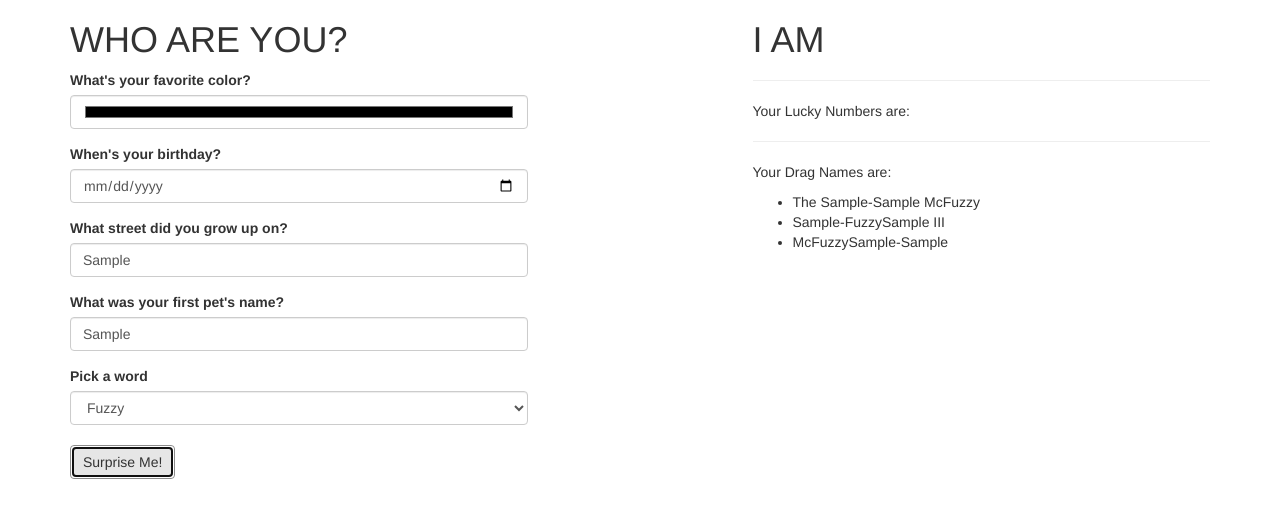
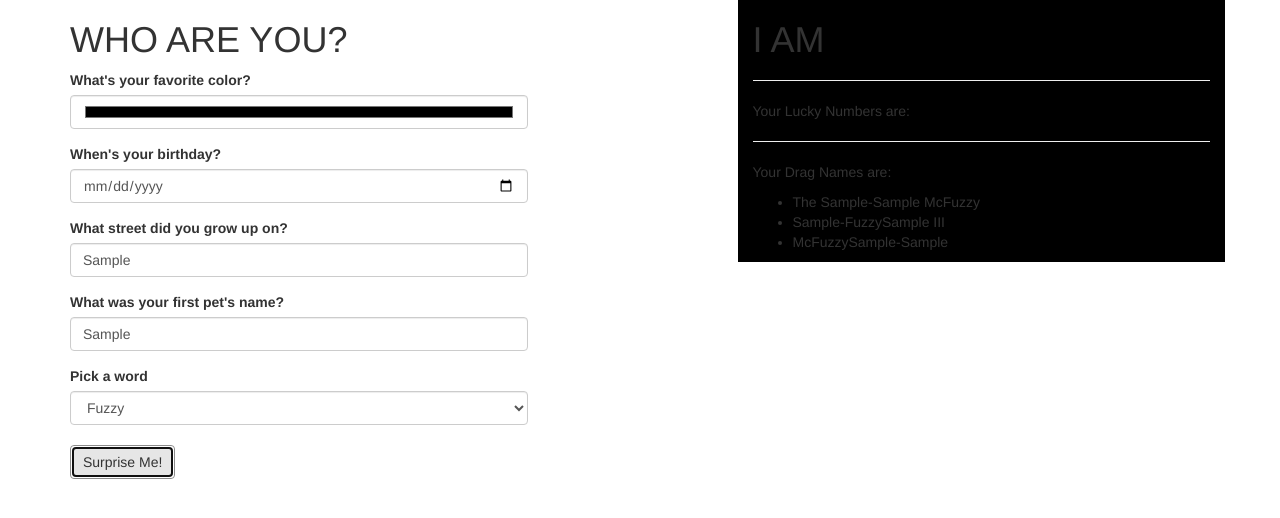
Before and after one commit to cicidrums/who-am-i, a plain HTML site: page index.html in a window 1280 px wide. Both pictures are taken after typing "Sample", "Sample" into the empty fields and a click on the button "Surprise Me!". Drawn offline with nearby package versions, Linux system fonts and the light colour scheme.

Commit message:
it will use JQuery to tell you your lucky numbers based on your birth year and will display your favorite color in the right column.

```diff
--- a/index.html
+++ b/index.html
@@ -50,7 +50,7 @@
         <div class="col-md-5 Me">
           <h1>I AM</h1>
           <hr>
-          <p>Your Lucky Numbers are: <span class="birthday"></span></p>
+          <p>Your Lucky Numbers are: <span class="birthday1"></span> <span class="birthday2"></span> <span class="birthday3"></span></p>
           <hr>
           <p>Your Drag Names are:
             <ul>
--- a/js/scripts.js
+++ b/js/scripts.js
@@ -1,7 +1,13 @@
 $(document).ready(function() {
+
+
 
   $("form#drag-name").submit(function(event) {
     event.preventDefault();
+
+    var faveCol = $("#color").val();
+
+    var dob = parseInt($("#born").val());
 
     var street = $("#street").val();
     var pet = $("#pet-name").val();
@@ -10,6 +16,13 @@ $(document).ready(function() {
     $(".drag1").append("The "+street+"-"+pet+" Mc"+word);
     $(".drag2").append(pet+"-"+word+street+" III");
     $(".drag3").append("Mc"+word+street+"-"+pet);
+
+    $(".birthday1").prepend(dob/2-47);
+    $(".birthday2").prepend(dob*2+99);
+    $(".birthday3").prepend(dob/5);
+
+    $(".col-md-5.Me").css("background-color", faveCol);
+    console.log(faveCol);
   });
 
 
```
